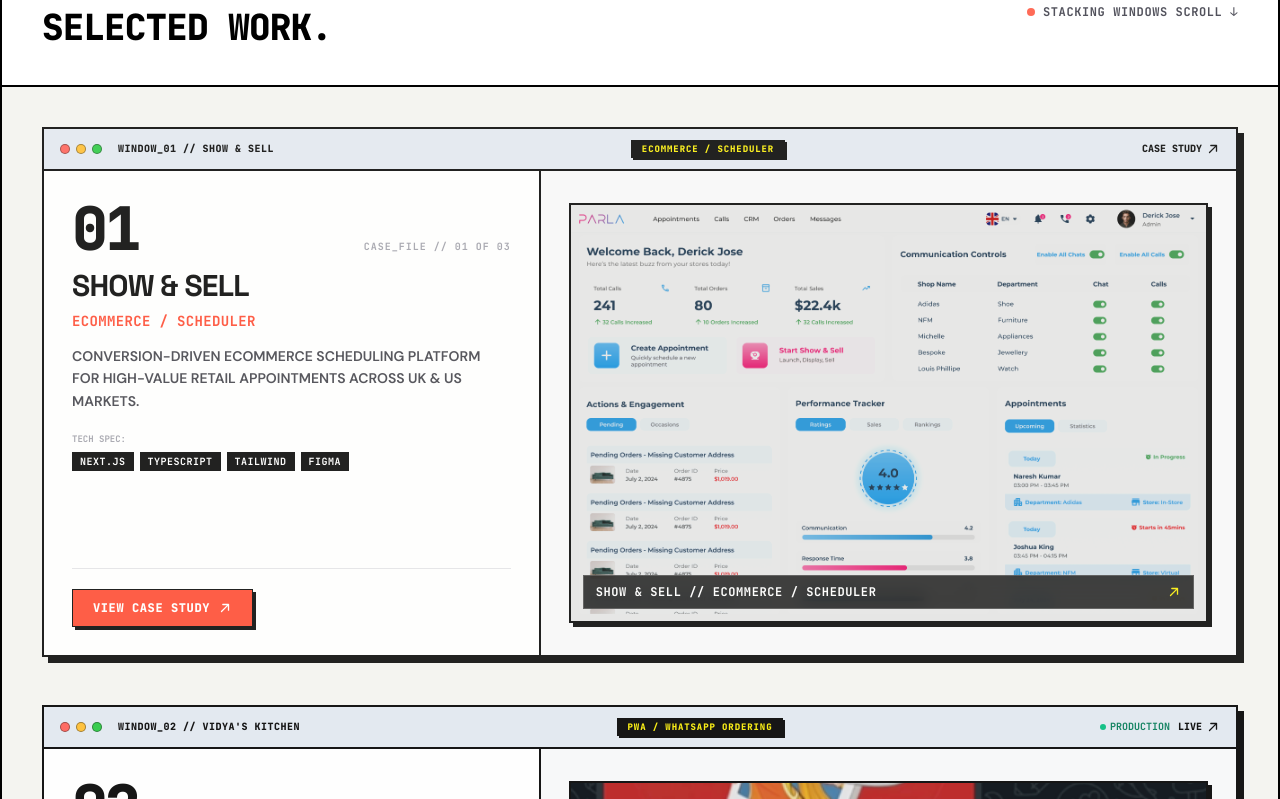
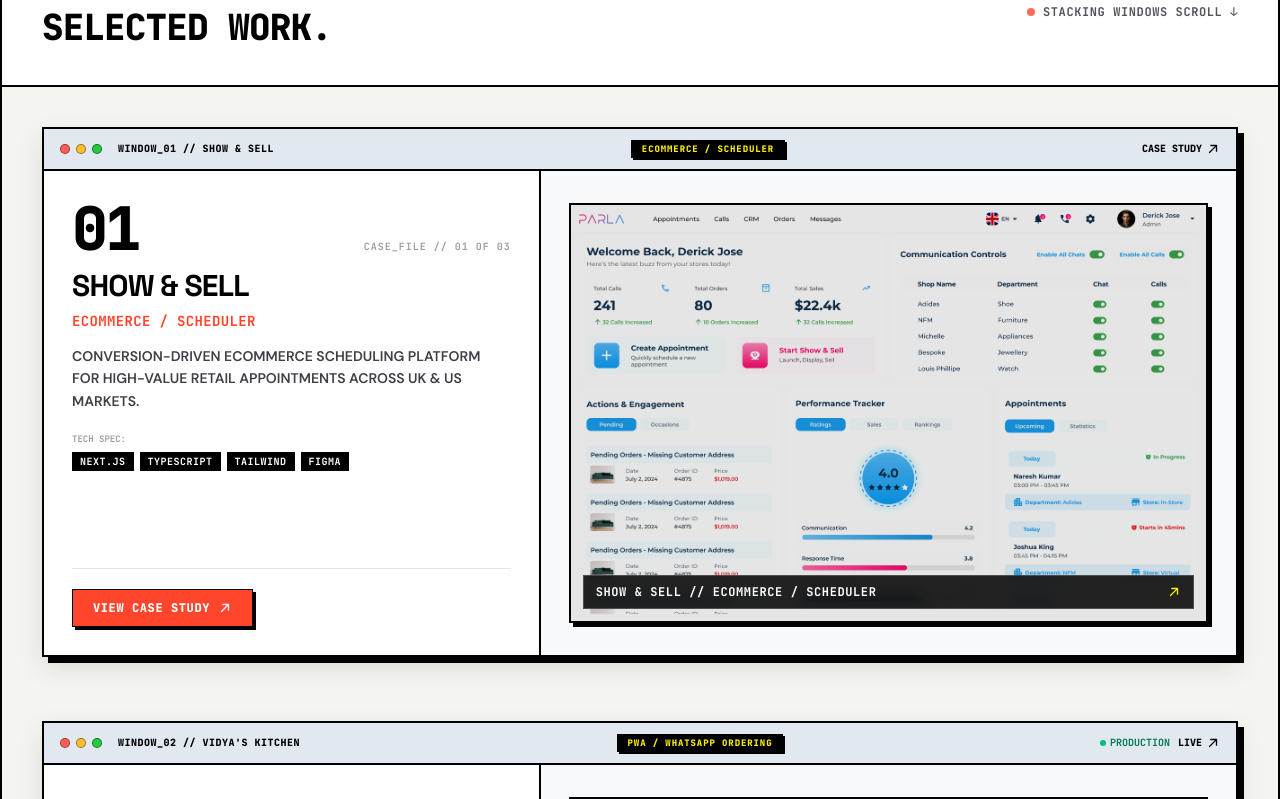
Before and after one commit to santhosh-a-designer/portfolio, a Next.js app: page /v2 in a window 1280 px wide. Shown: the part 961-1760 px from the top of the page. Built offline with nearby package versions, Linux system fonts and the light colour scheme; no server answers.

Commit message:
fix(v2): restore position: sticky for Selected Works by replacing overflow-x: hidden with overflow-x: clip

```diff
--- a/app/globals.css
+++ b/app/globals.css
@@ -13,7 +13,7 @@ html {
   -webkit-text-size-adjust: 100%;
   width: 100%;
   max-width: 100vw;
-  overflow-x: hidden;
+  overflow-x: clip;
 }
 
 html::-webkit-scrollbar {
@@ -26,7 +26,7 @@ body {
   font-family: var(--font-description), var(--font-body), 'DM Sans', system-ui, sans-serif;
   width: 100%;
   max-width: 100vw;
-  overflow-x: hidden;
+  overflow-x: clip;
   position: relative;
   scrollbar-width: none;
   -ms-overflow-style: none;
--- a/app/v2/components/ProjectWindowStack.tsx
+++ b/app/v2/components/ProjectWindowStack.tsx
@@ -100,7 +100,7 @@ function WindowCard({
 
   return (
     <div
-      className="sticky w-full mb-8 sm:mb-12 last:mb-0 transition-all origin-top"
+      className="sticky w-full mb-10 sm:mb-16 last:mb-0"
       style={{
         top: `${stickyTop}px`,
         zIndex: index + 10,
@@ -110,7 +110,7 @@ function WindowCard({
         style={{
           opacity,
         }}
-        className="w-full h-auto lg:h-[530px] flex flex-col bg-white border-2 border-black shadow-[6px_6px_0px_0px_rgba(0,0,0,1)] overflow-hidden"
+        className="w-full h-auto lg:h-[530px] flex flex-col bg-white border-2 border-black shadow-[0px_10px_25px_rgba(0,0,0,0.1),6px_6px_0px_0px_rgba(0,0,0,1)] overflow-hidden"
       >
         {/* ─── Browser / Window Titlebar Header (Fixed Height) ─── */}
         <div className="h-[42px] shrink-0 px-4 bg-[#E2E8F0] border-b-2 border-black flex items-center justify-between font-mono text-xs select-none">
@@ -293,7 +293,7 @@ export default function ProjectWindowStack({ projects }: { projects: ProjectItem
   });
 
   return (
-    <div ref={containerRef} className="relative w-full max-w-[1320px] mx-auto p-4 sm:p-6 md:p-8 lg:p-10 pb-20 sm:pb-24">
+    <div ref={containerRef} className="relative w-full max-w-[1320px] mx-auto p-4 sm:p-6 md:p-8 lg:p-10 pb-36 sm:pb-48">
       {projects.map((project, idx) => (
         <WindowCard
           key={project.id}
--- a/app/v2/page.tsx
+++ b/app/v2/page.tsx
@@ -16,7 +16,7 @@ export default function V2Page() {
     <LenisProvider>
       {/* White smoke dissolve intro */}
       <PageReveal />
-      <main className="min-h-screen bg-[#F4F4F0] text-black antialiased font-sans selection:bg-black selection:text-[#FAED00] w-full max-w-full overflow-x-hidden">
+      <main className="min-h-screen bg-[#F4F4F0] text-black antialiased font-sans selection:bg-black selection:text-[#FAED00] w-full max-w-full">
         {/* Header */}
         <HeaderV2 />
 
```
